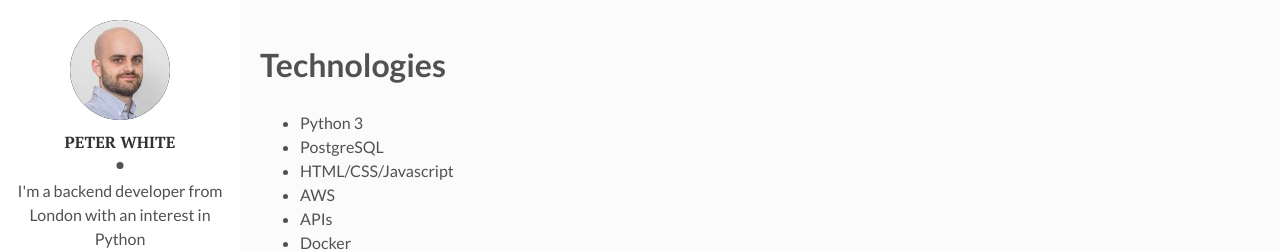
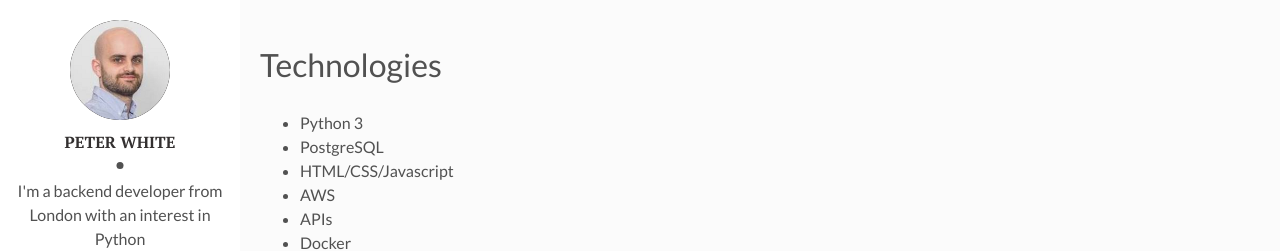
Before and after one commit to PeterGSWhite/PeterGSWhite.github.io, a Jekyll site: the page built from cv.html, in a window 1280 px wide. Shown: the top 251 px of the page. Built offline with Jekyll 4.4.1, drawn with Linux system fonts in a browser that asks for light colours.

Commit message:
change CV formatting

```diff
--- a/cv.html
+++ b/cv.html
@@ -2,7 +2,7 @@
 layout: main
 ---
 <div>
-    <h1><strong>Technologies</strong></h1>
+    <h1>Technologies</h1>
         <ul>
             <li>Python 3</li>
             <li>PostgreSQL</li>
```
